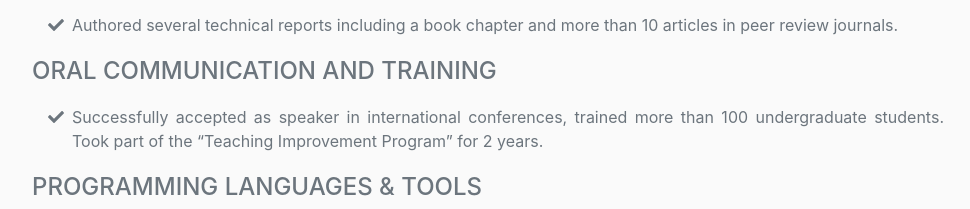
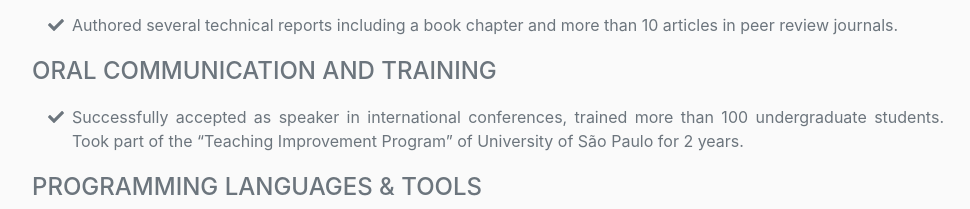
Before and after one commit to egonnelli/egonnelli.github.io, a plain HTML site: page index.html in a window 1280 px wide. Shown: the part 3846-4055 px from the top of the page, without its empty margins (288-1258 px from the left). Drawn offline with nearby package versions, Linux system fonts and the light colour scheme; a web font is replaced by a local one.

Commit message:
Html changes

```diff
--- a/index.html
+++ b/index.html
@@ -247,7 +247,7 @@
                     <ul class="fa-ul mb-3">
                         <li>
                             <span class="fa-li"><i class="fas fa-check"></i></span>
-                           Successfully accepted as speaker in international conferences, trained more than 100 undergraduate students. Took part of the “Teaching Improvement Program” for 2 years.
+                           Successfully accepted as speaker in international conferences, trained more than 100 undergraduate students. Took part of the “Teaching Improvement Program” of University of São Paulo for 2 years.
                         </li>
                     </ul>
 
```
